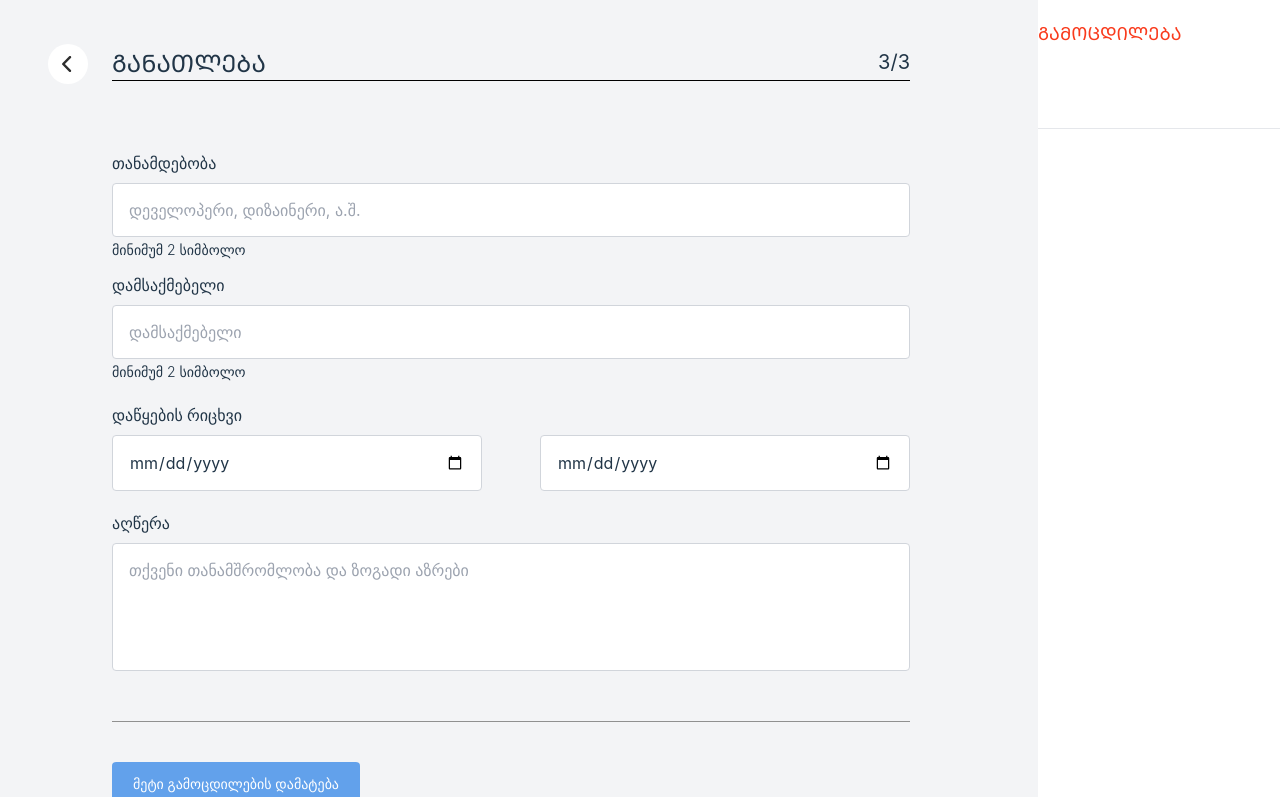
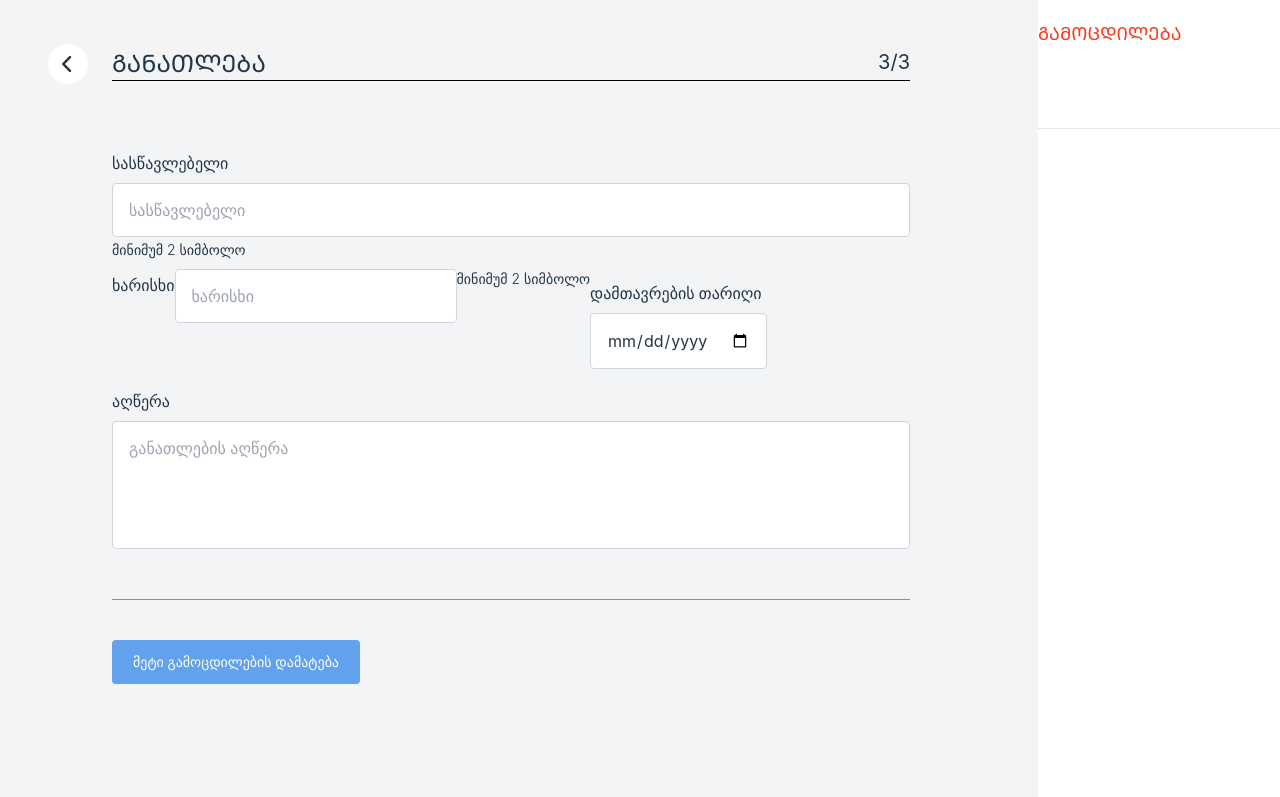
Before and after one commit to kachkacha2003/colab-team9, a React (Vite) app: page /education in a window 1280 px wide. Shown: the top 797 px of the page. Built offline with nearby package versions, Linux system fonts and the light colour scheme.

Commit message:
wip: change all structure

```diff
--- a/src/components/education/EducationInputs.tsx
+++ b/src/components/education/EducationInputs.tsx
@@ -1,58 +1,52 @@
-import { UseFormRegister, FieldErrors } from "react-hook-form";
+import { UseFormRegister, FieldErrors, UseFormWatch } from "react-hook-form";
 
 type InputType = {
-  position: string;
-  employer: string;
-  startNumber: string;
-  endNumber: string;
+  school: string;
+  degree: string;
+  endeducationDate: string;
   description: string;
 };
-
-//input file
 
 interface ExperienceInputsProps {
   register: UseFormRegister<InputType>;
   errors: FieldErrors<InputType>;
-  positionInput: string;
-  employerInput: string;
-  startNumberInput: string;
-  endNumberInput: string;
-  descriptionInput: string;
+  watch: UseFormWatch<InputType>;
 }
 
 export default function EducationInputs({
   register,
   errors,
-  positionInput,
-  employerInput,
-  startNumberInput,
-  endNumberInput,
-  descriptionInput,
+  watch,
 }: ExperienceInputsProps) {
+  const school = watch("school");
+  const degree = watch("degree");
+  const endeducationDate = watch("endeducationDate");
+  const description = watch("description");
+
   return (
     <div className="border-b border-lightGray pb-11">
-      <p className="font-medium">თანამდებობა</p>
+      <p className="font-medium">სასწავლებელი</p>
       <div className="relative">
         <input
           type="text"
-          {...register("position")}
-          placeholder="დეველოპერი, დიზაინერი, ა.შ."
+          {...register("school")}
+          placeholder="სასწავლებელი"
           className={`w-full px-4 py-[14px] mt-2 border outline-none rounded ${
-            errors.position
+            errors.school
               ? "border-red-500"
-              : positionInput && positionInput.length >= 2
+              : school && school.length >= 2
               ? "border-green-500"
               : "border-gray-300"
           }`}
         />
-        {errors.position && (
+        {errors.school && (
           <img
             src="/images/error-icon.png"
             alt="Error"
             className="absolute top-9 -right-8 transform -translate-y-1/2 w-6 h-6"
           />
         )}
-        {positionInput && positionInput.length >= 2 && !errors.position && (
+        {school && school.length >= 2 && !errors.school && (
           <img
             src="/images/success-icon.png"
             alt="Success"
@@ -60,33 +54,33 @@ export default function EducationInputs({
           />
         )}
       </div>
-      {errors.position ? (
-        <p className="text-mediumRed">{errors.position.message}</p>
+      {errors.school ? (
+        <p className="text-mediumRed">{errors.school.message}</p>
       ) : null}
-      <span className="text-sm font-light	mt-2">მინიმუმ 2 სიმბოლო</span>
-
-      <p className="font-medium mt-3">დამსაქმებელი</p>
+      <span className="text-sm font-light mt-2">მინიმუმ 2 სიმბოლო</span>
+      <div className="flex">
+        <p className="font-medium mt-3">ხარისხი</p>
         <div className="relative">
           <input
             type="text"
-          {...register("employer")}
-          placeholder="დამსაქმებელი"
+            {...register("degree")}
+            placeholder="ხარისხი"
             className={`w-full px-4 py-[14px] mt-2 border outline-none rounded ${
-            errors.employer
+              errors.degree
                 ? "border-red-500"
-              : employerInput && employerInput.length >= 2
+                : degree && degree.length >= 2
                 ? "border-green-500"
                 : "border-gray-300"
             }`}
           />
-        {errors.employer && (
+          {errors.degree && (
             <img
               src="/images/error-icon.png"
               alt="Error"
               className="absolute top-9 -right-8 transform -translate-y-1/2 w-6 h-6"
             />
           )}
-        {employerInput && employerInput.length >= 2 && !errors.employer && (
+          {degree && degree.length >= 2 && !errors.degree && (
             <img
               src="/images/success-icon.png"
               alt="Success"
@@ -94,77 +88,54 @@ export default function EducationInputs({
             />
           )}
         </div>
-      {errors.employer ? (
-        <p className="text-mediumRed">{errors.employer.message}</p>
+        {errors.degree ? (
+          <p className="text-mediumRed">{errors.degree.message}</p>
         ) : null}
-      <span className="text-sm font-light	mt-2">მინიმუმ 2 სიმბოლო</span>
-
-      <div className="mt-5 flex justify-between">
-        <div className="w-full">
-          <p className="font-medium">დაწყების რიცხვი</p>
-          <div className="flex justify-between">
+        <span className="text-sm font-light mt-2">მინიმუმ 2 სიმბოლო</span>
+        <div className="mt-5">
+          <p className="font-medium">დამთავრების თარიღი</p>
           <div className="relative">
             <input
               type="date"
-                {...register("startNumber")}
-                placeholder="mm / dd / yyyy"
-                className={`w-[370px] px-4 py-[14px] mt-2 border outline-none rounded ${
-                  errors.startNumber
+              {...register("endeducationDate")}
+              className={`w-full px-4 py-[14px] mt-2 border outline-none rounded ${
+                errors.endeducationDate
                   ? "border-red-500"
-                    : startNumberInput &&
-                      endNumberInput &&
-                      new Date(startNumberInput) < new Date(endNumberInput)
+                  : endeducationDate
                   ? "border-green-500"
-                    : startNumberInput && endNumberInput
-                    ? "border-red-500"
                   : "border-gray-300"
               }`}
             />
-              {errors.startNumber ? (
-                <p className="text-mediumRed">{errors.startNumber.message}</p>
+            {errors.endeducationDate && (
+              <img
+                src="/images/error-icon.png"
+                alt="Error"
+                className="absolute top-9 -right-8 transform -translate-y-1/2 w-6 h-6"
+              />
+            )}
+            {endeducationDate && !errors.endeducationDate && (
+              <img
+                src="/images/success-icon.png"
+                alt="Success"
+                className="absolute right-4 transform top-6 w-6 h-6"
+              />
+            )}
+          </div>
+          {errors.endeducationDate ? (
+            <p className="text-mediumRed">{errors.endeducationDate.message}</p>
           ) : null}
-            </div>
-            <div className="relative">
-              <input
-                type="date"
-                {...register("endNumber")}
-                placeholder="mm / dd / yyyy"
-                className={`w-[370px] px-4 py-[14px] mt-2 border outline-none rounded ${
-                  errors.endNumber
-                    ? "border-red-500"
-                    : startNumberInput &&
-                      endNumberInput &&
-                      new Date(startNumberInput) < new Date(endNumberInput)
-                    ? "border-green-500"
-                    : startNumberInput && endNumberInput
-                    ? "border-red-500"
-                    : "border-gray-300"
-                }`}
-              />
-              {errors.endNumber ? (
-                <p className="text-mediumRed">{errors.endNumber.message}</p>
-              ) : null}
-            </div>
-          </div>
-          {startNumberInput && endNumberInput && (
-            <p className="mt-2 text-red-500">
-              {new Date(startNumberInput) < new Date(endNumberInput)
-                ? ""
-                : "დაწყების თარიღი მეტია ან ტოლია დასრულების თარიღზე"}
-            </p>
-          )}
         </div>
       </div>
 
       <div className="w-full mt-5">
         <p className="font-medium">აღწერა</p>
         <textarea
-          placeholder="თქვენი თანამშრომლობა და ზოგადი აზრები"
+          placeholder="განათლების აღწერა"
           {...register("description")}
           className={`w-full h-32 border mt-2 px-4 py-[14px] outline-none rounded resize-none ${
             errors.description
               ? "border-red-500"
-              : descriptionInput && descriptionInput.length >= 2
+              : description && description.length >= 2
               ? "border-green-500"
               : "border-gray-300"
           }`}
--- a/src/components/education/EducationMain.tsx
+++ b/src/components/education/EducationMain.tsx
@@ -12,18 +12,16 @@ import BackButtonArrow from "../../buttons/BackButtonArrow";
 
 // ზედა და ქვედა ნაწილი
 type formType = {
-  position: string;
-  employer: string;
-  startNumber: string;
-  endNumber: string;
+  school: string;
+  degree: string;
+  endeducationDate: string;
   description: string;
 };
 
 const schema = yup.object({
-  position: yup.string().min(2, "").required("სავალდებულო ველი"),
-  employer: yup.string().min(2, "").required("სავალდებულო ველი"),
-  startNumber: yup.string().min(2, "").required("სავალდებულო ველი"),
-  endNumber: yup.string().min(2, "").required("სავალდებულო ველი"),
+  school: yup.string().min(2, "").required("სავალდებულო ველი"),
+  degree: yup.string().min(2, "").required("სავალდებულო ველი"),
+  endeducationDate: yup.string().required("სავალდებულო ველი"),
   description: yup.string().min(2, "").required("სავალდებულო ველი"),
 });
 
@@ -45,10 +43,9 @@ export default function EducationMain() {
     reset();
   };
 
-  const positionInput = watch("position");
-  const employerInput = watch("employer");
-  const startNumberInput = watch("startNumber");
-  const endNumberInput = watch("endNumber");
+  const schoolInput = watch("school");
+  const degreeInput = watch("degree");
+  const endeducationDateInput = watch("endeducationDate");
   const descriptionInput = watch("description");
 
   return (
@@ -71,11 +68,7 @@ export default function EducationMain() {
                   key={index}
                   register={register}
                   errors={errors}
-                  positionInput={positionInput}
-                  employerInput={employerInput}
-                  startNumberInput={startNumberInput}
-                  endNumberInput={endNumberInput}
-                  descriptionInput={descriptionInput}
+                  watch={watch}
                 />
               ))}
               <div className="mt-10">
@@ -108,10 +101,9 @@ export default function EducationMain() {
       </div>
 
       <EducationHistory
-        positionInput={positionInput}
-        employerInput={employerInput}
-        startNumberInput={startNumberInput}
-        endNumberInput={endNumberInput}
+        schoolInput={schoolInput}
+        degreeInput={degreeInput}
+        endeducationDateInput={endeducationDateInput}
         descriptionInput={descriptionInput}
       />
     </div>
```
Also changed, not shown: src/components/education/EducationHistory.tsx (+10 -21 lines). Lines whose indentation alone changed are shown as unchanged.
